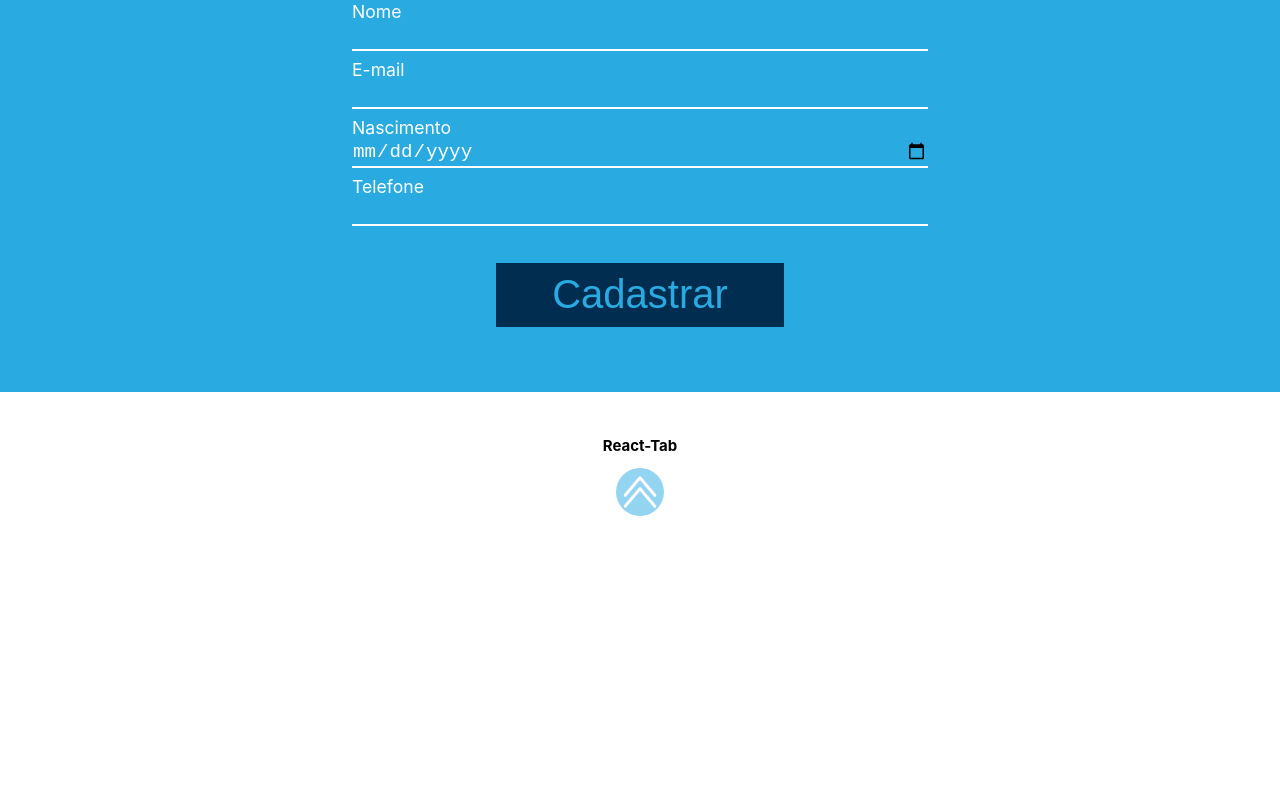
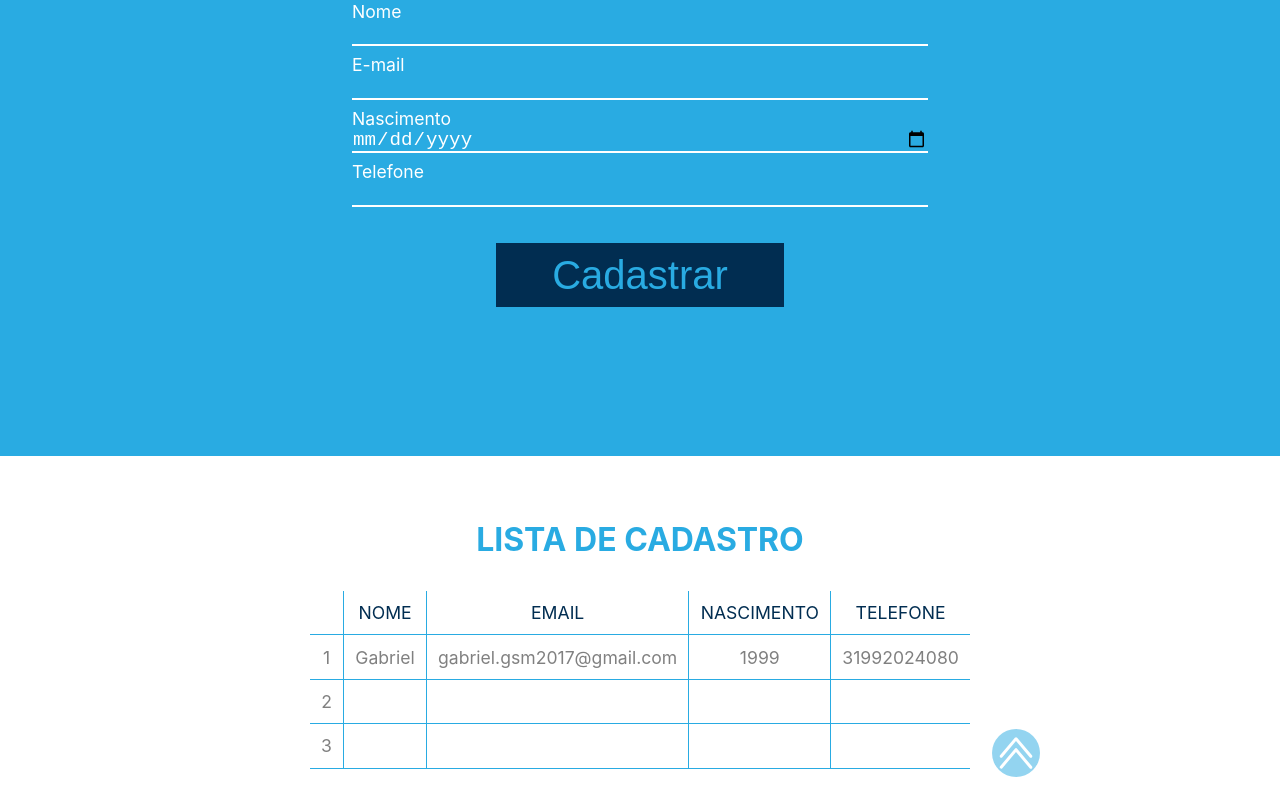
Before and after one commit to gabrielp1999/prova-full-stack-in8, a React (Create React App) app in the folder front-end/: page / in a window 1280 px wide. Shown: the part 760-1560 px from the top of the page. Built offline with nearby package versions, Linux system fonts and the light colour scheme.

Commit message:
finished table

```diff
--- a/front-end/package.json
+++ b/front-end/package.json
@@ -6,9 +6,6 @@
     "@testing-library/jest-dom": "^5.16.4",
     "@testing-library/react": "^13.2.0",
     "@testing-library/user-event": "^13.5.0",
-    "brmasker4": "^1.0.3",
-    "material": "^0.4.3",
-    "prop-types": "^15.8.1",
     "react": "^18.1.0",
     "react-dom": "^18.1.0",
     "react-scripts": "5.0.1",
--- /dev/null
+++ b/front-end/src/components/Input/index.jsx
@@ -0,0 +1,13 @@
+import React, { forwardRef } from "react";
+import * as S from "./styles";
+
+function Input(props, ref) {
+  return (
+    <S.Wrapper>
+      <S.Field {...props} />
+      {props.error && <S.Error>{props.error}</S.Error>}
+    </S.Wrapper>
+  );
+}
+
+export default forwardRef(Input);
--- /dev/null
+++ b/front-end/src/components/Input/styles.js
@@ -0,0 +1,37 @@
+import styled from "styled-components";
+
+export const Wrapper = styled.div`
+  display: flex;
+  flex-direction: column;
+  align-items: flex-end;
+  gap: 1rem;
+`;
+
+export const Field = styled.input`
+  width: 100%;
+  height: 1.2rem;
+  padding: 0.1rem 0;
+  background: #29abe2;
+  color: #fff;
+  font-size: 1.2rem;
+  border-top: 0.1rem;
+  border-left: 0.1rem;
+  border-right: 0.1rem;
+  border-color: #fff;
+
+  &:focus {
+    transition: 1500ms;
+    outline: 0;
+    border-color: ${({ error }) => (error ? "#f00" : "#012d51")};
+  }
+
+  &:hover {
+    border-right: 0.1rem red;
+    border-top: 0.1rem red;
+  }
+`;
+
+export const Error = styled.span`
+  color: #f00;
+  font-size: 0.8rem;
+`;
--- a/front-end/src/components/Main/index.jsx
+++ b/front-end/src/components/Main/index.jsx
@@ -1,17 +1,70 @@
 import React, { useState } from "react";
 import * as S from "./styles";
+import Input from "../Input/index";
 
 function Main() {
-  const [userData, setUserData] = useState({});
+  const [stateFields, setStateFields] = useState("");
+  const [errorName, setErrorName] = useState("");
+  const [errorEmail, setErrorEmail] = useState("");
+  const [errorDate, setErrorDate] = useState("");
+  const [errorCell, setErrorCell] = useState("");
 
   const handleChange = (event) => {
     const { name, value } = event.target;
-    setUserData((prevState) => ({ ...prevState, [name]: value }));
+    setStateFields((prevState) => ({ ...prevState, [name]: value }));
   };
 
   const onSubmit = (event) => {
     event.preventDefault();
-    console.log(userData);
+    const isValid = validateForm();
+    if (isValid) {
+      console.log(stateFields);
+      cleanError();
+    }
+  };
+
+  const validateForm = () => {
+    let isValid = true;
+
+    if (stateFields.userName.length < 3) {
+      setErrorName("Campo obrigatório");
+      isValid = false;
+    }
+
+    if (stateFields.userEmail.length < 1) {
+      setErrorEmail("Campo Obrigatorio");
+      isValid = false;
+    }
+
+    if (stateFields.userCell.length > 0 && stateFields.userCell.length < 11) {
+      setErrorCell("Numero invalido");
+      isValid = false;
+    }
+
+    if (stateFields.userCell.length === 0) {
+      setErrorCell("Campo Obrigatorio");
+      isValid = false;
+    }
+
+    if (stateFields.userDate.length < 8) {
+      setErrorDate("Campo Obrigatorio");
+      isValid = false;
+    }
+
+    let regex = new RegExp("[a-z0-9]+@[a-z]+.[a-z]{2,3}");
+    const emailIsValid = regex.test(stateFields.userEmail);
+
+    if (!errorEmail && !emailIsValid) {
+      setErrorEmail("Email inválido");
+      isValid = false;
+    }
+    return isValid;
+  };
+
+  const cleanError = () => {
+    setErrorCell("");
+    setErrorName("");
+    setErrorEmail("");
   };
 
   return (
@@ -19,18 +72,42 @@ function Main() {
       <S.Title>Cadastro</S.Title>
       <S.Form>
         <S.Label>Nome</S.Label>
-        <S.Input type="text" name="userName" onChange={handleChange} />
+        <Input
+          name="userName"
+          value={stateFields?.userName || ""}
+          onChange={handleChange}
+          error={errorName}
+        />
 
         <S.Label>E-mail</S.Label>
-        <S.Input type="email" name="userEmail" onChange={handleChange} />
+        <Input
+          name="userEmail"
+          value={stateFields?.userEmail || ""}
+          onChange={handleChange}
+          error={errorEmail}
+        />
 
         <S.Label>Nascimento</S.Label>
-        <S.Input type="date" name="userNascimento" onChange={handleChange} />
+        <Input
+          name="userDate"
+          value={stateFields?.userDate || ""}
+          onChange={handleChange}
+          type="date"
+          error={errorDate}
+        />
 
         <S.Label>Telefone</S.Label>
-        <S.Input name="userTelefone" type="number" onChange={handleChange} />
+        <Input
+          name="userCell"
+          value={stateFields?.userCell || ""}
+          onChange={handleChange}
+          type="number"
+          error={errorCell}
+        />
 
-        <S.Button type="submit">Cadastrar</S.Button>
+        <S.Button disabled={false} type="submit">
+          Cadastrar
+        </S.Button>
       </S.Form>
     </S.Wrapper>
   );
--- a/front-end/src/components/Main/styles.js
+++ b/front-end/src/components/Main/styles.js
@@ -2,7 +2,7 @@ import styled from "styled-components";
 
 export const Wrapper = styled.main`
   width: 100vw;
-  height: 28rem;
+  height: 32rem;
   background: #29abe2;
   text-align: center;
   padding: 2rem 0 0 0;
@@ -37,25 +37,6 @@ export const Label = styled.label`
   color: #fff;
 `;
 
-export const Input = styled.input`
-  width: 100%;
-  height: 1.5rem;
-  padding: 0.1rem 0;
-  background: #29abe2;
-  color: #fff;
-  font-size: 1.2rem;
-  border-top: 0.1rem;
-  border-left: 0.1rem;
-  border-right: 0.1rem;
-  border-color: #fff;
-
-  &:focus {
-    transition: 1500ms;
-    outline: 0;
-    border-color: #fff;
-  }
-`;
-
 export const Button = styled.button`
   height: 4rem;
   width: 100%;
--- a/front-end/src/components/Table/index.jsx
+++ b/front-end/src/components/Table/index.jsx
@@ -1,10 +1,82 @@
 import * as S from "./styles";
 import React, { useState } from "react";
+import { Tab, Tabs, TabList, TabPanel } from "react-tabs";
+import "react-tabs/style/react-tabs.css";
 
 function Table() {
   return (
     <S.Wrapper>
-      <h2>React-Tab</h2>
+      <S.Title>LISTA DE CADASTRO</S.Title>
+
+      <S.Table>
+        <tbody>
+          <S.TableRow className="headerTable borderLeft borderRight">
+            <S.TableCollum className="borderLeft headerTable"></S.TableCollum>
+            <S.TableCollum className="headerTable">NOME</S.TableCollum>
+            <S.TableCollum className="headerTable">EMAIL</S.TableCollum>
+            <S.TableCollum className="headerTable">NASCIMENTO</S.TableCollum>
+            <S.TableCollum className="headerTable borderRight">
+              TELEFONE
+            </S.TableCollum>
+          </S.TableRow>
+          <S.TableRow className="borderLeft borderRight">
+            <S.TableCollum className="borderLeft">1</S.TableCollum>
+            <S.TableCollum>Gabriel</S.TableCollum>
+            <S.TableCollum>gabriel.gsm2017@gmail.com</S.TableCollum>
+            <S.TableCollum>1999</S.TableCollum>
+            <S.TableCollum className="borderRight">31992024080</S.TableCollum>
+          </S.TableRow>
+
+          <S.TableRow className="borderLeft borderRight">
+            <S.TableCollum className="borderLeft">2</S.TableCollum>
+            <S.TableCollum></S.TableCollum>
+            <S.TableCollum></S.TableCollum>
+            <S.TableCollum></S.TableCollum>
+            <S.TableCollum className="borderRight"></S.TableCollum>
+          </S.TableRow>
+
+          <S.TableRow className="borderLeft borderRight">
+            <S.TableCollum className="borderLeft">3</S.TableCollum>
+            <S.TableCollum></S.TableCollum>
+            <S.TableCollum></S.TableCollum>
+            <S.TableCollum></S.TableCollum>
+            <S.TableCollum className="borderRight"></S.TableCollum>
+          </S.TableRow>
+        </tbody>
+      </S.Table>
+
+      <Tabs className="tabs">
+        <TabList>
+          <Tab>1</Tab>
+          <Tab>2</Tab>
+          <Tab>3</Tab>
+        </TabList>
+
+        <TabPanel>
+          <table>
+            <tr>
+              <td>NOME</td>
+              <td>Gabriel</td>
+            </tr>
+            <tr>
+              <td>EMAIL</td>
+              <td>gabriel.gsm2017@gmail.com</td>
+            </tr>
+          </table>
+        </TabPanel>
+        <TabPanel>
+          <h2>Deina</h2>
+          <h2>Email</h2>
+          <h2>Nascimento</h2>
+        </TabPanel>
+
+        <TabPanel>
+          <h2>Samuel</h2>
+          <h2>Email</h2>
+          <h2>Nascimento</h2>
+        </TabPanel>
+      </Tabs>
+
       <S.Link href="/">
         <S.ImgTopPage src="/icons/topo-pag.svg" />
       </S.Link>
--- a/front-end/src/components/Table/styles.js
+++ b/front-end/src/components/Table/styles.js
@@ -6,10 +6,56 @@ export const Wrapper = styled.div`
   background: #fff;
   text-align: center;
   padding: 2rem 0 0 0;
-
   @media screen and (min-width: 1024px) {
     width: 100%;
   }
+
+  .tabs {
+    @media screen and (min-width: 764px) {
+      display: none;
+    }
+  }
+`;
+
+export const Title = styled.h2`
+  color: #29abe2;
+  margin: 2rem auto;
+  font-size: 2rem;
+`;
+
+export const Table = styled.table`
+  border-collapse: collapse;
+  margin: auto;
+
+  @media screen and (max-width: 764px) {
+    display: none;
+  }
+
+  .headerTable {
+    color: #012d51;
+    border-top: none;
+  }
+  .borderLeft {
+    border-left: none;
+  }
+
+  .borderRight {
+    border-right: none;
+  }
+`;
+export const TableRow = styled.tr`
+  border: 1px solid;
+  border-collapse: collapse;
+`;
+
+export const TableCollum = styled.td`
+  border: 1px solid;
+  border-color: #29abe2;
+  border-top: none;
+  padding: 0.7rem;
+  border-collapse: collapse;
+  font-size: 1.1rem;
+  color: #808080;
 `;
 
 export const Link = styled.a`
@@ -21,5 +67,7 @@ export const Link = styled.a`
 export const ImgTopPage = styled.img`
   height: 3rem;
   width: 3rem;
-  margin: auto;
+  position: absolute;
+  padding-left: 22rem;
+  margin-top: -2.5rem;
 `;
```
Also changed, not shown: 1 other file (tests, documents, lock files or other folders).
